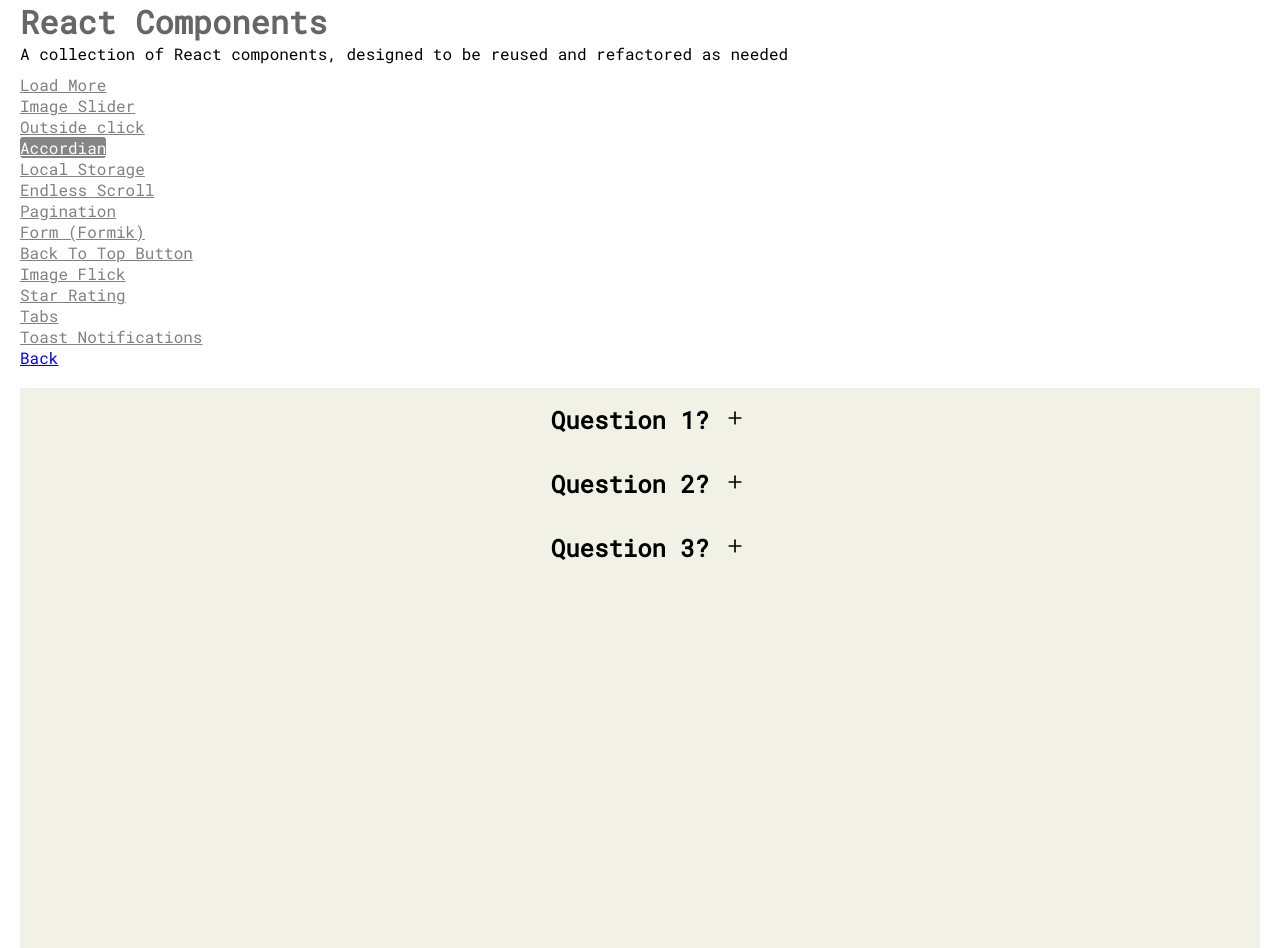
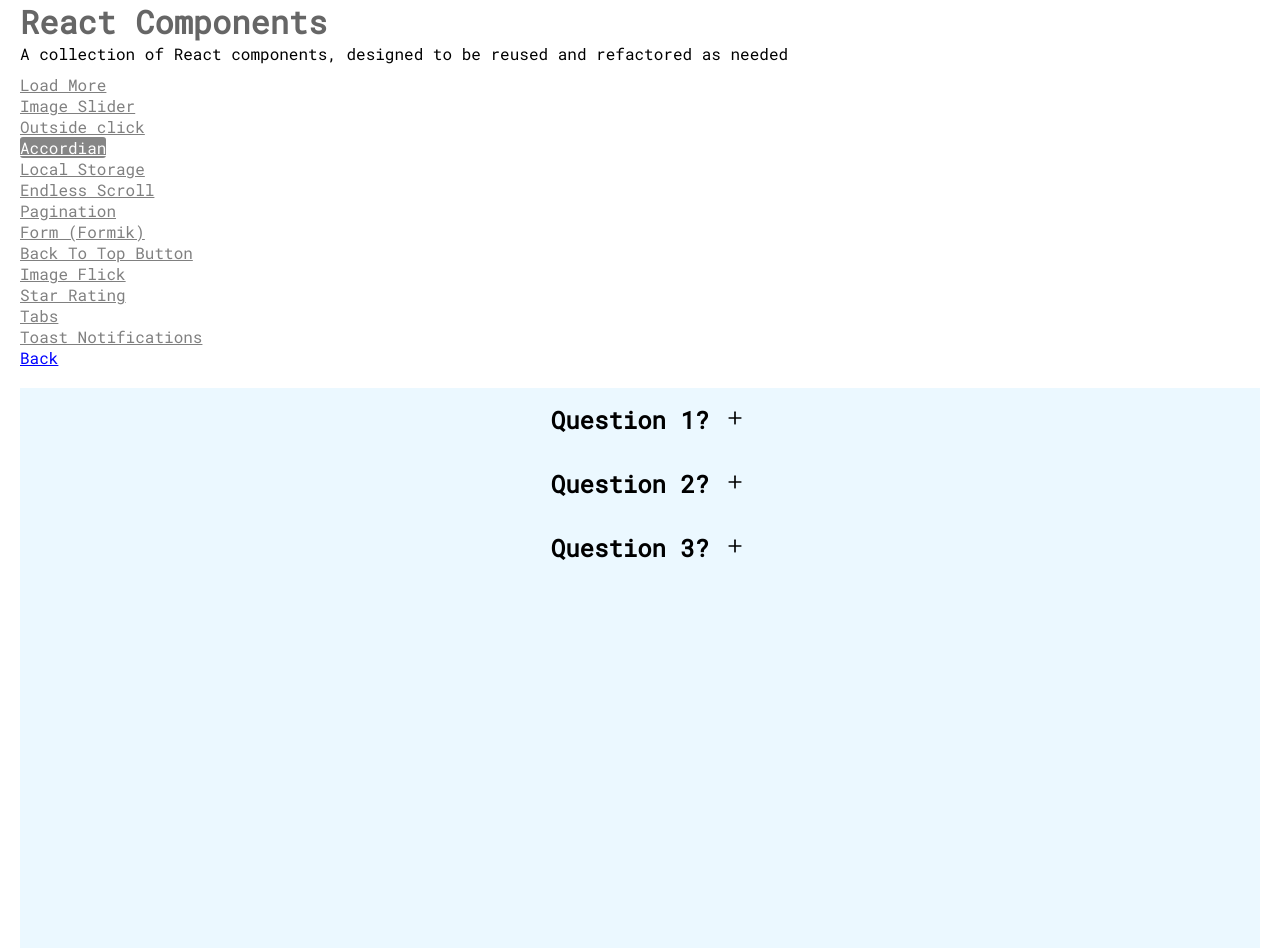
Before and after one commit to ChrisCooper0/react-components, a React (Create React App) app: page /accordian in a window 1280 px wide. Built offline with nearby package versions, Linux system fonts and the light colour scheme.

Commit message:
update theme

```diff
--- a/src/Theme.js
+++ b/src/Theme.js
@@ -1,8 +1,18 @@
 const theme = {
   background: {
-    primary: "#46485D",
-    secondary: "#757687",
-    light: "#F1F1E6",
+    blue: {
+      100: "#EBF8FF",
+      200: "#BEE3F8",
+      300: "#90CDF4",
+      400: "#63B3ED",
+      500: "#4299E1",
+      600: "#3182CE",
+      700: "#2B6CB0",
+      800: "#2C5282",
+      900: "#2A4365",
+    },
+    primary: "#757687",
+    secondary: "#F1F1E6",
   },
   color: {
     black: "#000",
--- a/src/components/Accordian/Accordian.js
+++ b/src/components/Accordian/Accordian.js
@@ -13,7 +13,7 @@ const AccordianWrapper = styled.div`
   position: relative;
   margin-top: 20px;
   height: 70vh;
-  background: ${(props) => props.theme.background.light};
+  background: ${(props) => props.theme.background.blue[100]};
 `;
 
 const Wrap = styled.div`
--- a/src/components/LoadMore/LoadMore.js
+++ b/src/components/LoadMore/LoadMore.js
@@ -15,7 +15,7 @@ const StyledCard = styled.div`
   width: 100%;
   max-width: 300px;
   padding: 20px;
-  background-color: ${(props) => props.theme.background.secondary};
+  background-color: ${(props) => props.theme.background.blue[500]};
   color: ${(props) => props.theme.color.whitesmoke};
   margin: 20px 10px;
   border-radius: 5px;
@@ -32,7 +32,7 @@ const StyledButton = styled.button`
   outline: none;
   padding: 16px 12px;
   border-radius: 4px;
-  background-color: ${(props) => props.theme.background.secondary};
+  background-color: ${(props) => props.theme.background.blue[500]};
   color: ${(props) => props.theme.color.whitesmoke};
   cursor: pointer;
   font-size: 16px;
```
